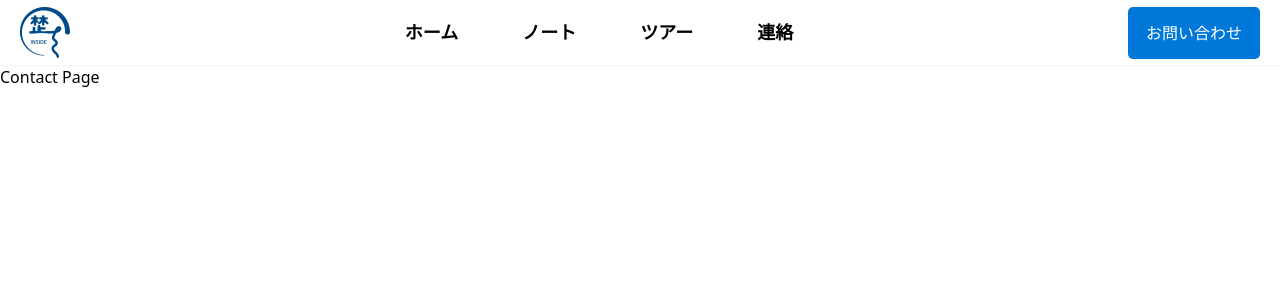
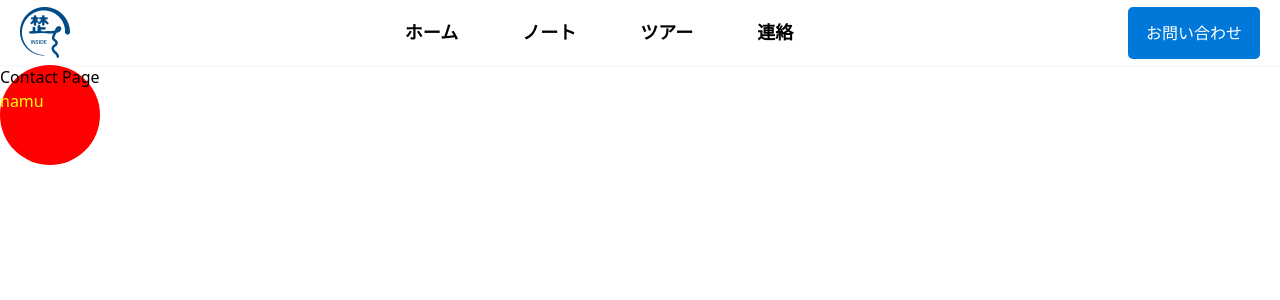
Before and after one commit to demonic29/team_reactors, a React (Create React App) app: page /contact in a window 1280 px wide. Shown: the top 300 px of the page. Built offline with nearby package versions, Linux system fonts and the light colour scheme.

Commit message:
update last folder

```diff
--- a/package.json
+++ b/package.json
@@ -14,6 +14,7 @@
 		"react-scripts": "5.0.1",
 		"react-toastify": "^10.0.5",
 		"sass": "^1.77.6",
+		"styled-components": "^6.1.11",
 		"web-vitals": "^2.1.4",
 		"yup": "^1.4.0"
 	},
--- a/src/pages/ContactPage.jsx
+++ b/src/pages/ContactPage.jsx
@@ -1,11 +1,25 @@
-import React from 'react';
+import React from "react";
+import styled from "styled-components";
+
+const DivStyles = styled.div`
+	width: 100px;
+	height: 100px;
+	background-color: red;
+	.text {
+		color: yellow;
+		&:hover {
+			background-color: cyan;
+		}
+	}
+`;
 
 const ContactPage = () => {
-  return (
-    <div>
-      Contact Page
-    </div>
-  );
+	return (
+		<DivStyles className="rounded-full">
+			Contact Page
+			<p className="text">namu</p>
+		</DivStyles>
+	);
 };
 
 export default ContactPage;
```
Also changed, not shown: 1 other file (tests, documents, lock files or other folders).
